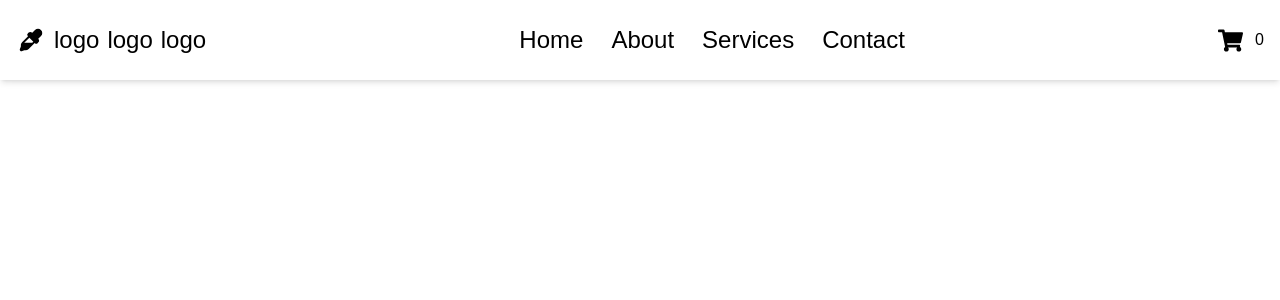
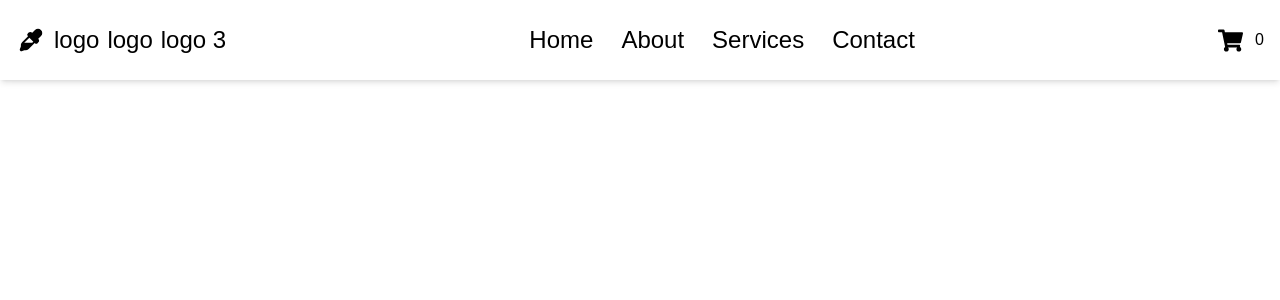
Before and after one commit to ahmed10mohsen74/clavora, a React (Vite) app: page / in a window 1280 px wide. Shown: the top 300 px of the page. Built offline with nearby package versions, Linux system fonts and the light colour scheme.

Commit message:
add logo

```diff
--- a/src/components/Nav.tsx
+++ b/src/components/Nav.tsx
@@ -19,7 +19,7 @@
               <PiEyedropperSampleFill size={30} />
               <h2 className="text-2xl ">logo</h2>
               <h2 className="text-2xl ">logo</h2>
-              <h2 className="text-2xl ">logo</h2>
+              <h2 className="text-2xl ">logo 3</h2>
             </div>
 
             {/*links in large scr een */}
```
